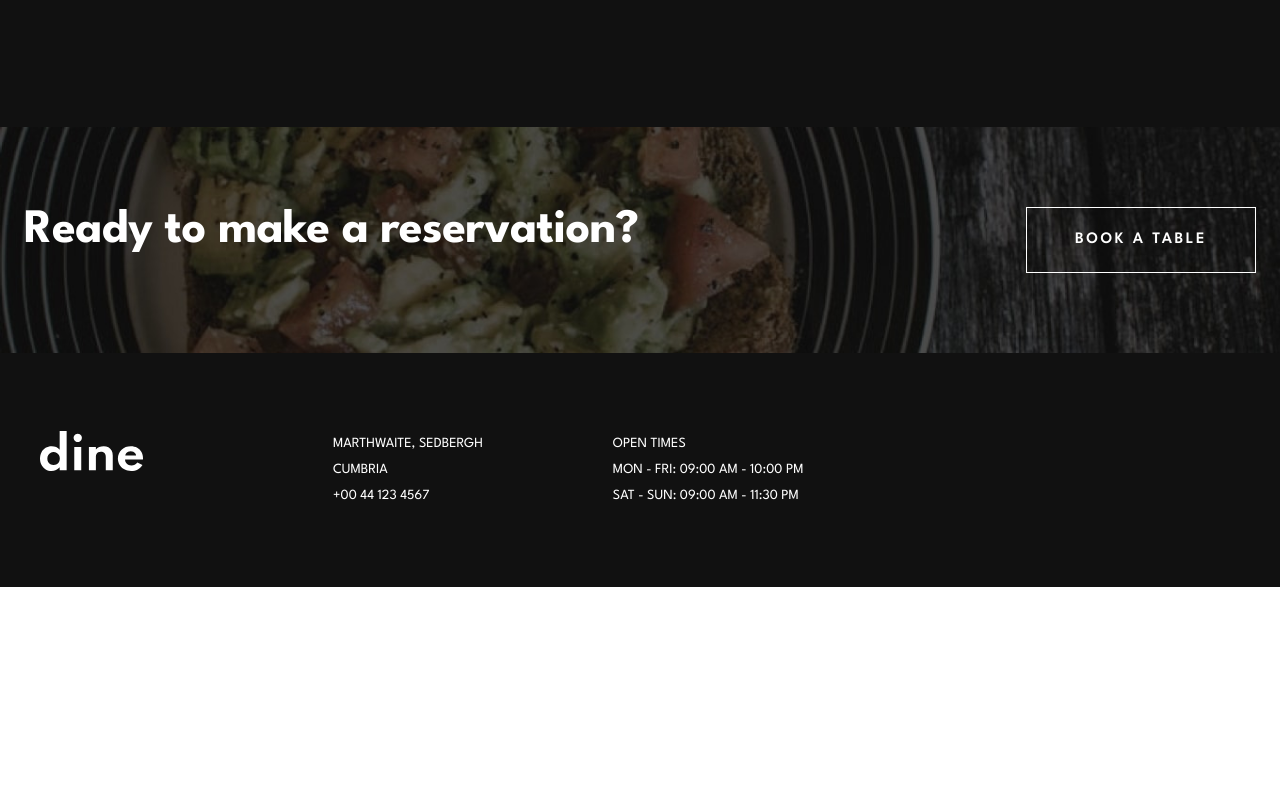
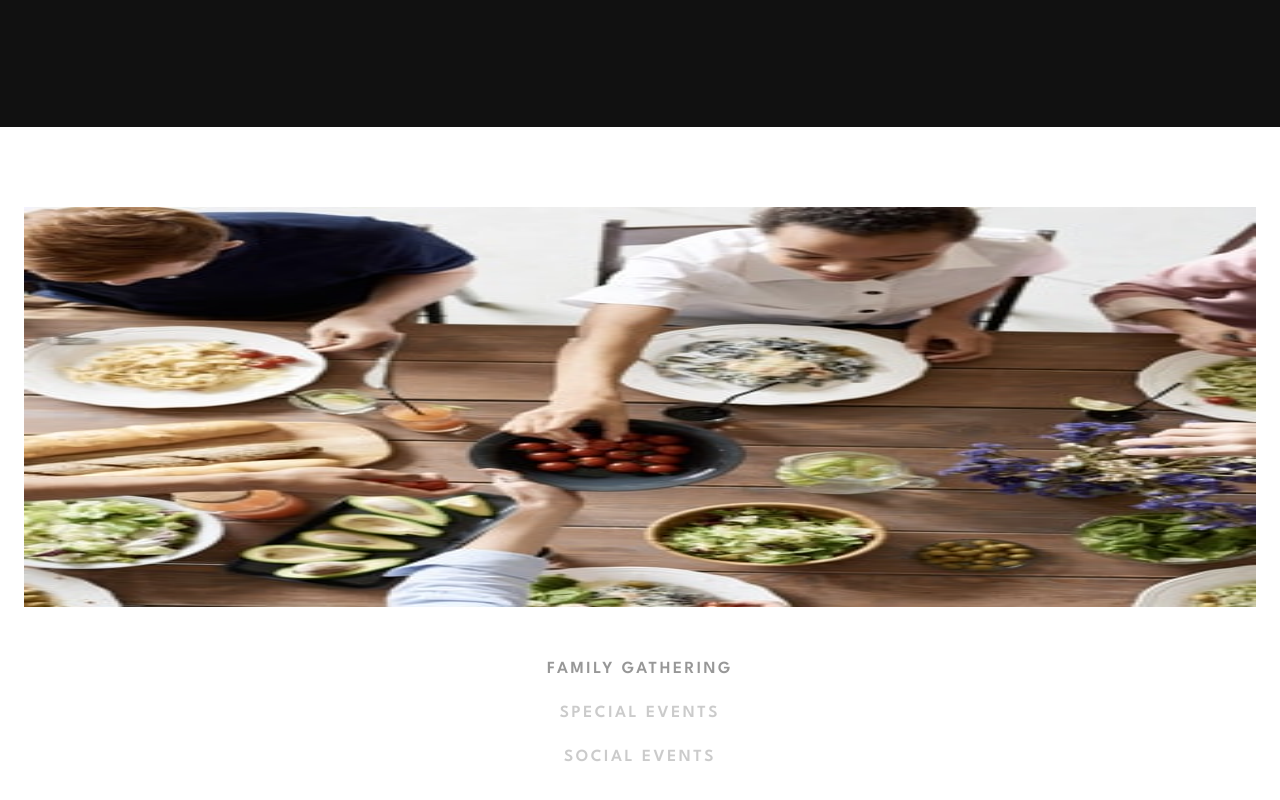
Before and after one commit to unaygney/dine-restaurant-website, a Next.js app: page / in a window 1280 px wide. Shown: the part 2880-3680 px from the top of the page. Before the commit the page ends 3467 px from the top, so only its background shows below. Built offline with nearby package versions, Linux system fonts and the light colour scheme.

Commit message:
added tabs-card

```diff
--- a/containers/home-container/index.jsx
+++ b/containers/home-container/index.jsx
@@ -4,12 +4,14 @@ import RestaurantCard from "./restourant-card";
 import HighlightsCard from "./highligts-card";
 import Footer from "@/components/Footer";
 import ReservationCard from "@/components/ReservationCard";
+import TabsCard from "./tabs-card";
 export default function HomeContainer() {
   return (
     <main>
       <HomeHero />
       <RestaurantCard />
       <HighlightsCard />
+      <TabsCard />
       <ReservationCard />
       <Footer />
     </main>
```
